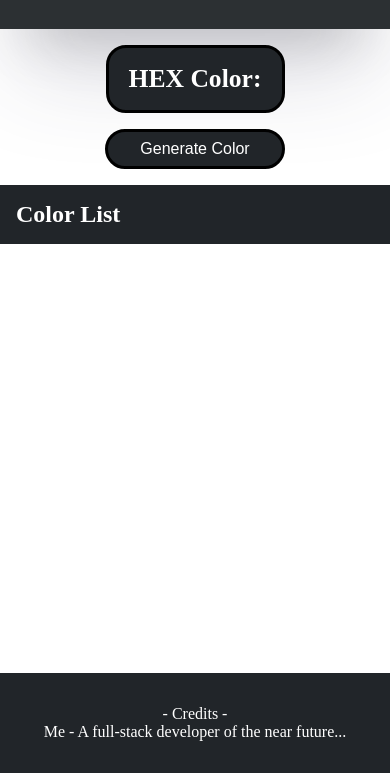
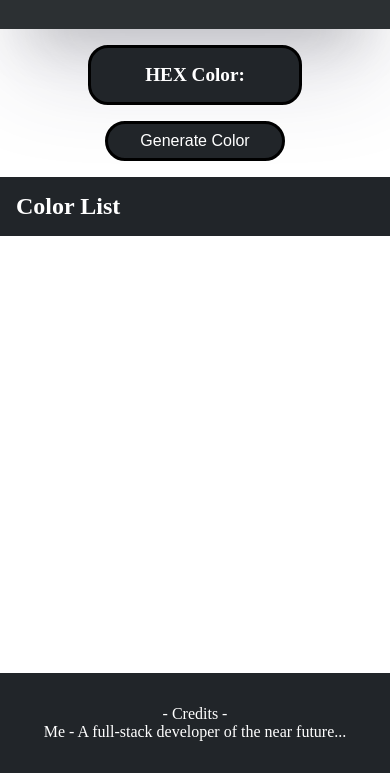
Before and after one commit to ATErcan/hex-color-generator, a plain HTML site: page index.html in a window 390 px wide. Shown: the part 71-844 px from the top of the page. Drawn offline with Linux system fonts and the light colour scheme.

Commit message:
responsive fix

```diff
--- a/style.css
+++ b/style.css
@@ -153,12 +153,12 @@ footer a:hover {
     width: 100%;
   }
   main .color-container .color-title {
-    width: 50%;
+    width: 60%;
   }
   main .color-container .color-title h2 {
-    font-size: 1.6rem;
+    font-size: 1.2rem;
   }
   main .color-container .color-title h4 {
-    font-size: 1.4rem;
+    font-size: 1.1rem;
   }
 }
```
